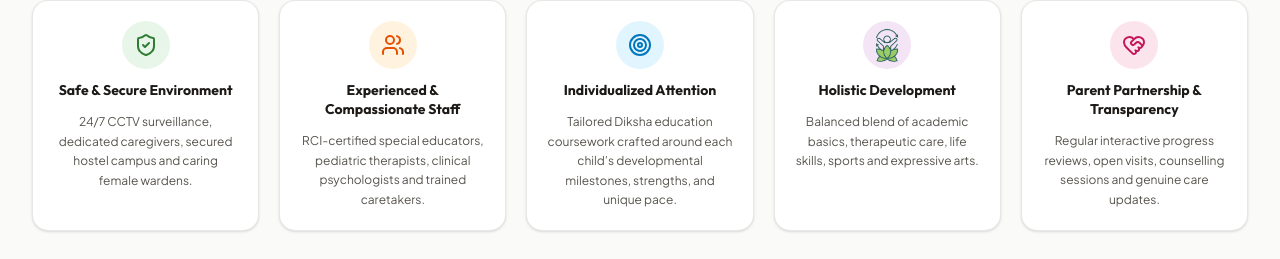
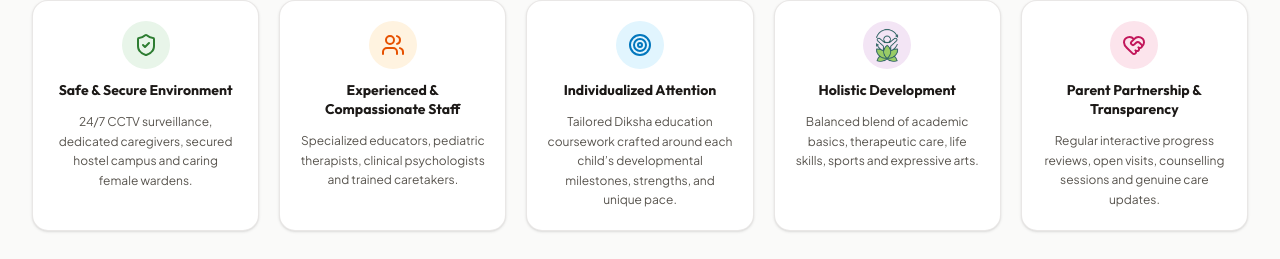
Before and after one commit to CoderShravani/Sai-Seva-School, a React (Vite) app: page / in a window 1280 px wide. Shown: the part 2235-2494 px from the top of the page. Built offline with nearby package versions, Linux system fonts and the light colour scheme.

Commit message:
Revise staff description for HomePage
Updated descriptions for staff qualifications in English and Marathi.

```diff
--- a/src/pages/HomePage.tsx
+++ b/src/pages/HomePage.tsx
@@ -216,8 +216,8 @@ export const HomePage: React.FC<HomePageProps> = ({
     {
       titleEn: 'Experienced & Compassionate Staff',
       titleMr: 'अनुभवी व संवेदनशील शिक्षक',
-      descEn: 'RCI-certified special educators, pediatric therapists, clinical psychologists and trained caretakers.',
-      descMr: 'आरसीआय मान्यताप्राप्त विशेष शिक्षक, प्रशिक्षित थेरपिस्ट आणि मुलांवर जिवापाड प्रेम करणारे कर्मचारी.',
+      descEn: 'Specialized educators, pediatric therapists, clinical psychologists and trained caretakers.',
+      descMr: 'विशेष शिक्षक, प्रशिक्षित थेरपिस्ट आणि मुलांवर जिवापाड प्रेम करणारे कर्मचारी.',
       icon: Users,
       circleBg: 'bg-[#FFF3E0]',
       iconColor: 'text-[#E65100]',
```
